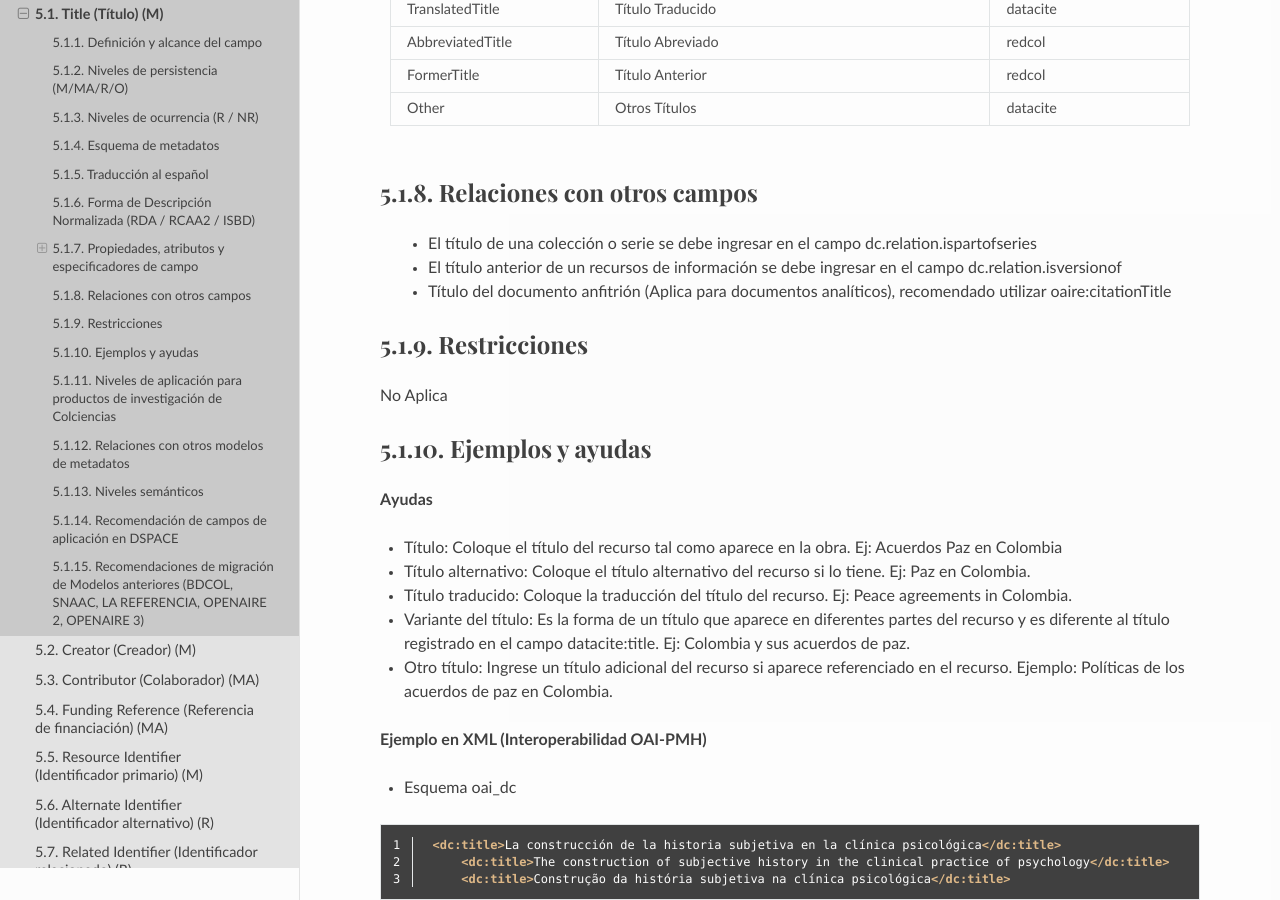
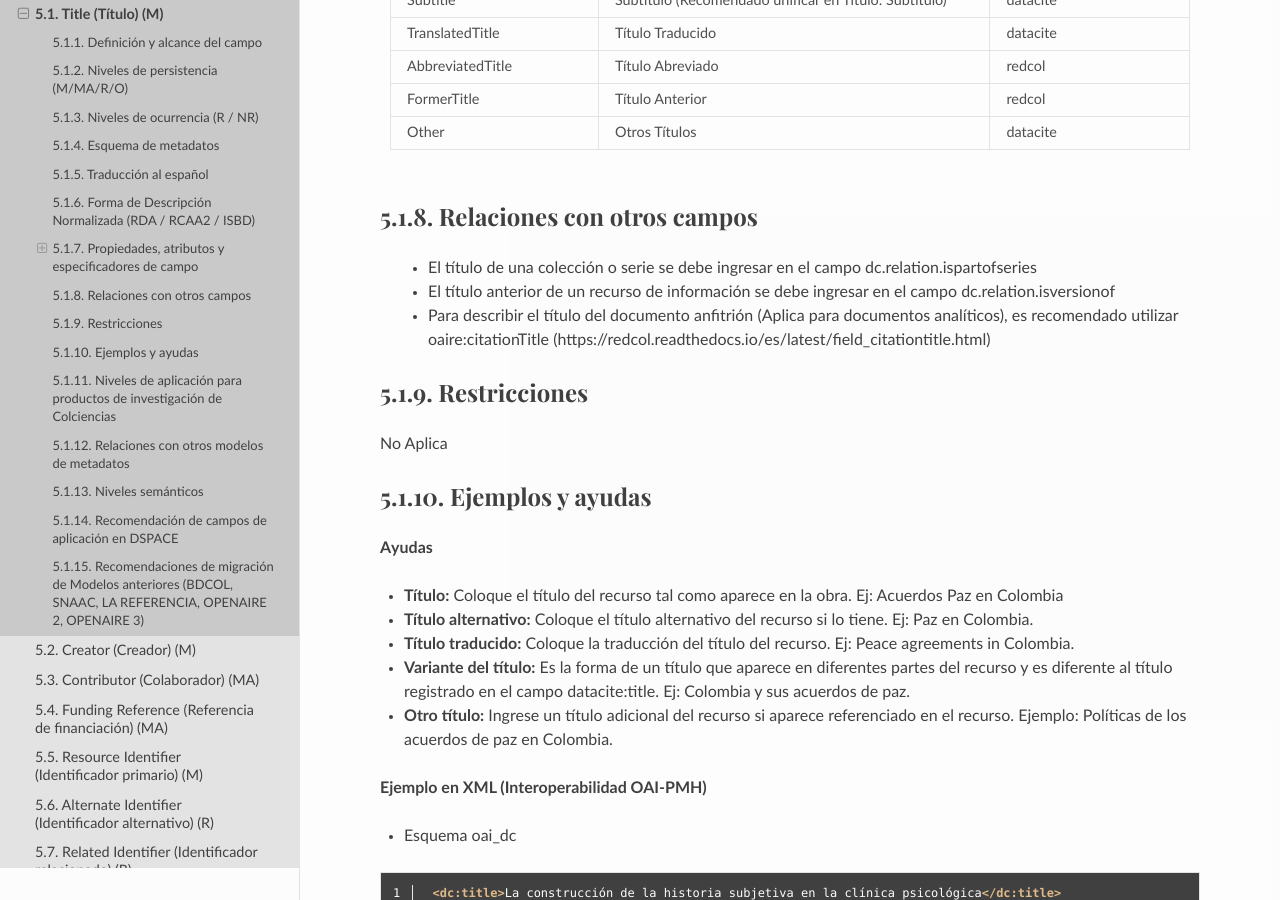
Before and after one commit to rcic/openaire4, a Sphinx documentation site: the page built from docs/field_title.rst, in a window 1280 px wide and 900 px high, scrolled down 1565 px. Built offline with Sphinx 7.4.7 and the Read the Docs theme 2.0.0, drawn with Linux system fonts in a browser that asks for light colours; some web fonts are replaced; a script that is not in the unit is left out; some of the changed lines change nothing that is shown; some of the changed text lies outside the part shown.

Commit message:
Update field_title.rst

```diff
--- a/docs/field_title.rst
+++ b/docs/field_title.rst
@@ -21,7 +21,7 @@ Repetible (R): **1-n veces**.
 
 ..
 
-Repita este campo utilizando los distintos atributos de idioma o tipo de título según se considere.
+Repita este campo utilizando las distintas propiedades/tipo de título con su correspondientes atributos de idioma según se considere.
 
 
 Esquema de metadatos
@@ -74,8 +74,8 @@ Relaciones con otros campos
 ---------------------------
 
   - El título de una colección o serie se debe ingresar en el campo dc.relation.ispartofseries
-  - El título anterior de un recursos de información se debe ingresar en el campo dc.relation.isversionof
-  - Título del documento anfitrión (Aplica para documentos analíticos), recomendado utilizar oaire:citationTitle
+  - El título anterior de un recurso de información se debe ingresar en el campo dc.relation.isversionof
+  - Para describir el título del documento anfitrión (Aplica para documentos analíticos), es recomendado utilizar oaire:citationTitle (https://redcol.readthedocs.io/es/latest/field_citationtitle.html)
 
 Restricciones
 -------------
@@ -86,11 +86,11 @@ Ejemplos y ayudas
 
 **Ayudas**
 
-- Título: Coloque el título del recurso tal como aparece en la obra. Ej: Acuerdos Paz en Colombia
-- Título alternativo: Coloque el título alternativo del recurso si lo tiene. Ej: Paz en Colombia.
-- Título traducido: Coloque la traducción del título del recurso. Ej: Peace agreements in Colombia.
-- Variante del título: Es la forma de un título que aparece en diferentes partes del recurso y es diferente al título registrado en el campo datacite:title. Ej: Colombia y sus acuerdos de paz.
-- Otro título: Ingrese un título adicional del recurso si aparece referenciado en el recurso. Ejemplo: Políticas de los acuerdos de paz en Colombia.
+- **Título:** Coloque el título del recurso tal como aparece en la obra. Ej: Acuerdos Paz en Colombia
+- **Título alternativo:** Coloque el título alternativo del recurso si lo tiene. Ej: Paz en Colombia.
+- **Título traducido:** Coloque la traducción del título del recurso. Ej: Peace agreements in Colombia.
+- **Variante del título:** Es la forma de un título que aparece en diferentes partes del recurso y es diferente al título registrado en el campo datacite:title. Ej: Colombia y sus acuerdos de paz.
+- **Otro título:** Ingrese un título adicional del recurso si aparece referenciado en el recurso. Ejemplo: Políticas de los acuerdos de paz en Colombia.
 
 **Ejemplo en XML  (Interoperabilidad OAI-PMH)**
 
```
